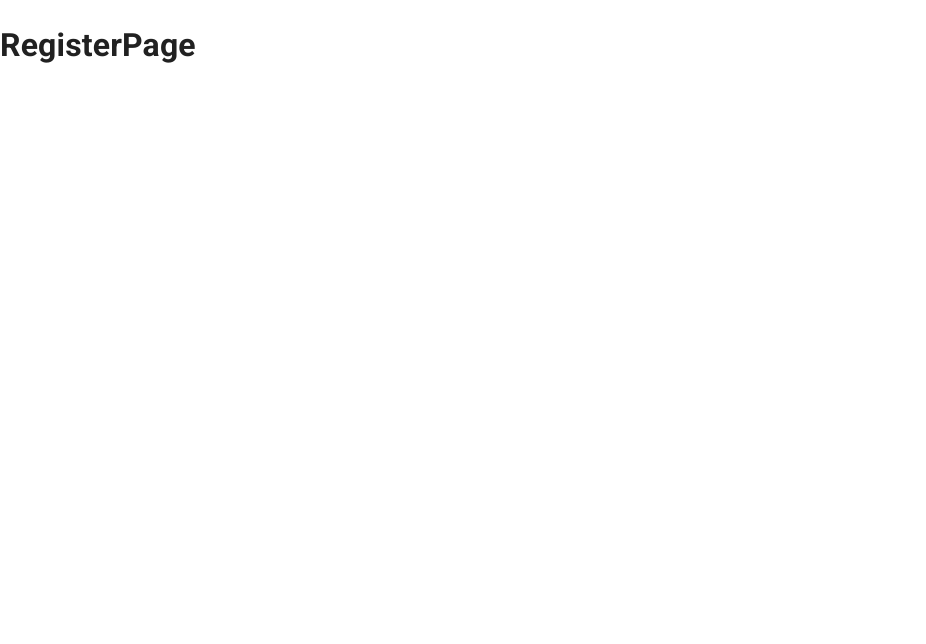
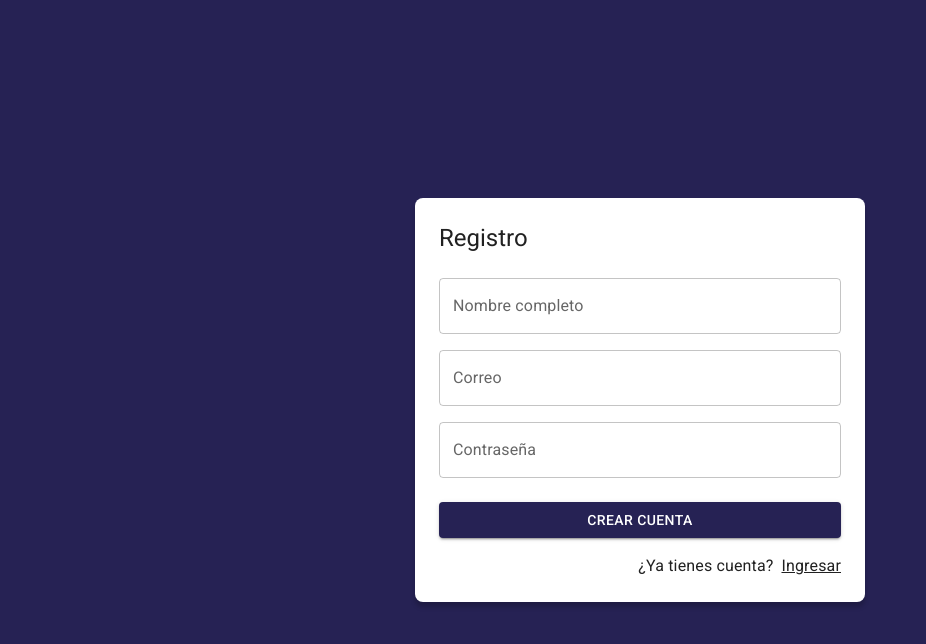
Before and after one commit to JonathanArriazu/JournalAppReact, a React (Create React App) app: page /auth/register in a window 1280 px wide. Shown: the top 644 px of the page, without its empty margins (0-926 px from the left). Built offline with nearby package versions, Linux system fonts and the light colour scheme.

Commit message:
feat: Login and Register styles implemented

```diff
--- /dev/null
+++ b/src/auth/layout/AuthLayouth.jsx
@@ -0,0 +1,26 @@
+import React from 'react';
+import { Grid, Typography } from '@mui/material';
+
+export const AuthLayouth = ({ children, title= '' }) => {
+  return (
+    <Grid
+      container
+      spacing={ 0 }
+      direction="column"
+      alignItems="center"
+      justifyContent="center"
+      sx = { { minHeight: '100vh', backgroundColor: 'primary.main', padding: 4 } }
+    >
+      <Grid item
+        className='box-shadow'
+        xs={ 3 }
+        sx={ { backgroundColor: 'white', padding: 3, borderRadius: 2, width: { md: 450 } } }
+      >
+        <Typography variant='h5' sx={{ mb: 1 }}>{title}</Typography>
+
+            {children}
+
+      </Grid>
+    </Grid>
+  )
+}
--- a/src/auth/pages/LoginPage.jsx
+++ b/src/auth/pages/LoginPage.jsx
@@ -1,7 +1,60 @@
 import React from 'react'
+import { Link as RouterLink} from 'react-router-dom'
+import { Button, Grid, Link, TextField, Typography } from '@mui/material'
+import { Google } from '@mui/icons-material'
+import { AuthLayouth } from '../layout/AuthLayouth'
 
 export const LoginPage = () => {
   return (
-    <h1>LoginPage</h1>
+    <AuthLayouth title='Login'>
+          <form>
+
+    <Grid container>
+
+
+      <Grid item xs={ 12 } sx={{ mt: 2 }}>
+        <TextField
+          label="Correo"
+          type='email'
+          placeholder='correo@google.com'
+          fullWidth
+        />
+      </Grid>
+
+      <Grid item xs={ 12 } sx={{ mt: 2 }}>
+        <TextField
+          label="Contraseña"
+          type='password'
+          placeholder='Contraseña'
+          fullWidth
+        />
+      </Grid>
+
+      <Grid container spacing={ 2 } sx={{ mb:2, mt:1 }}>
+        <Grid item xs={ 12 } sm={ 6 }>
+          <Button variant='contained' fullWidth>
+            Login
+          </Button>
+        </Grid>
+        <Grid item xs={ 12 } sm={ 6 }>
+          <Button variant='contained' fullWidth>
+            <Google />
+            <Typography sx={{ ml: 1 }}>Google</Typography>
+          </Button>
+        </Grid>
+      </Grid>
+
+      <Grid container direction='row' justifyContent='end'>
+        <Link component={ RouterLink } color='inherit' to='/auth/register'>
+          Crear una cuenta
+        </Link>
+      </Grid>
+
+
+    </Grid>
+
+    </form>
+    </AuthLayouth>
+
   )
 }
--- a/src/auth/pages/RegisterPage.jsx
+++ b/src/auth/pages/RegisterPage.jsx
@@ -1,7 +1,63 @@
 import React from 'react'
+import { Link as RouterLink} from 'react-router-dom'
+import { Button, Grid, Link, TextField, Typography } from '@mui/material'
+import { Google } from '@mui/icons-material'
+import { AuthLayouth } from '../layout/AuthLayouth'
 
 export const RegisterPage = () => {
   return (
-    <h1>RegisterPage</h1>
+    <AuthLayouth title='Registro'>
+          <form>
+
+    <Grid container>
+
+      <Grid item xs={ 12 } sx={{ mt: 2 }}>
+        <TextField
+          label="Nombre completo"
+          type='text'
+          placeholder='Ingrese su nombre'
+          fullWidth
+        />
+      </Grid>
+
+      <Grid item xs={ 12 } sx={{ mt: 2 }}>
+        <TextField
+          label="Correo"
+          type='email'
+          placeholder='correo@google.com'
+          fullWidth
+        />
+      </Grid>
+
+      <Grid item xs={ 12 } sx={{ mt: 2 }}>
+        <TextField
+          label="Contraseña"
+          type='password'
+          placeholder='Contraseña'
+          fullWidth
+        />
+      </Grid>
+
+      <Grid container spacing={ 2 } sx={{ mb:2, mt:1 }}>
+        <Grid item xs={ 12 }>
+          <Button variant='contained' fullWidth>
+            Crear cuenta
+          </Button>
+        </Grid>
+      </Grid>
+
+      <Grid container direction='row' justifyContent='end'>
+        <Typography sx={{ mr: 1 }}> ¿Ya tienes cuenta? </Typography>
+        <Link component={ RouterLink } color='inherit' to='/auth/login'>
+          Ingresar
+        </Link>
+      </Grid>
+
+
+    </Grid>
+
+    </form>
+    </AuthLayouth>
+
   )
 }
```
